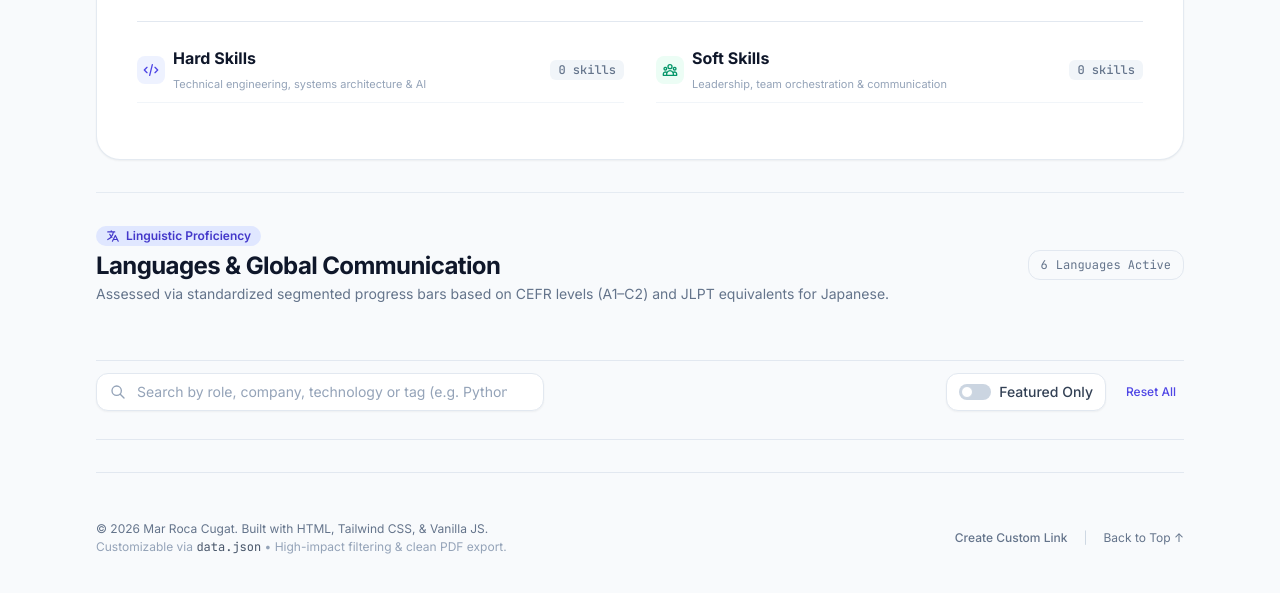
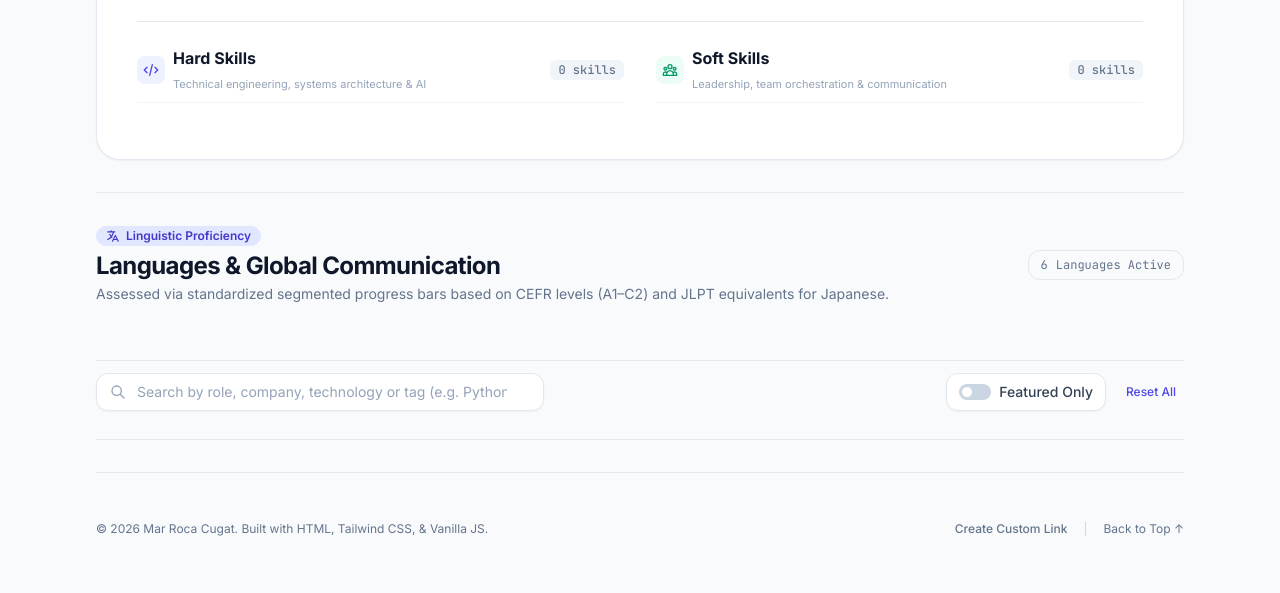
Before and after one commit to Peiprjs/CV-Website, a website: page index.html in a window 1280 px wide. Shown: the part 696-1289 px from the top of the page. Drawn offline with nearby package versions, Linux system fonts and the light colour scheme.

Commit message:
docs: simplify README with clean emoji-free run instructions and remove footer subtitle

```diff
--- a/data.js
+++ b/data.js
@@ -1,7 +1,7 @@
 /**
  * AUTO-GENERATED FILE — DO NOT EDIT DIRECTLY.
  * Generated from data.json via scripts/update-data.js
- * Last generated: 2026-10-22T13:07:35.360Z
+ * Last generated: 2026-10-22T13:09:41.905Z
  *
  * Exposes window.CV_DEFAULT_DATA for instant 0ms first-paint
  * and offline / file:// protocol compatibility.
--- a/index.html
+++ b/index.html
@@ -491,7 +491,6 @@
     <footer class="pt-12 pb-8 border-t border-slate-200 dark:border-slate-800 text-xs text-slate-500 dark:text-slate-400 flex flex-col sm:flex-row items-center justify-between gap-4">
       <div>
         <p id="footer-copyright">© 2026 Mar Roca Cugat. Built with HTML, Tailwind CSS, & Vanilla JS.</p>
-        <p class="text-slate-400 dark:text-slate-500 mt-0.5">Customizable via <code class="font-mono text-slate-600 dark:text-slate-300">data.json</code> • High-impact filtering & clean PDF export.</p>
       </div>
       <div class="flex items-center gap-4">
         <button type="button" onclick="openShareModal()" class="hover:text-brand-600 dark:hover:text-brand-400 transition font-medium">
```
Also changed, not shown: README.md.
